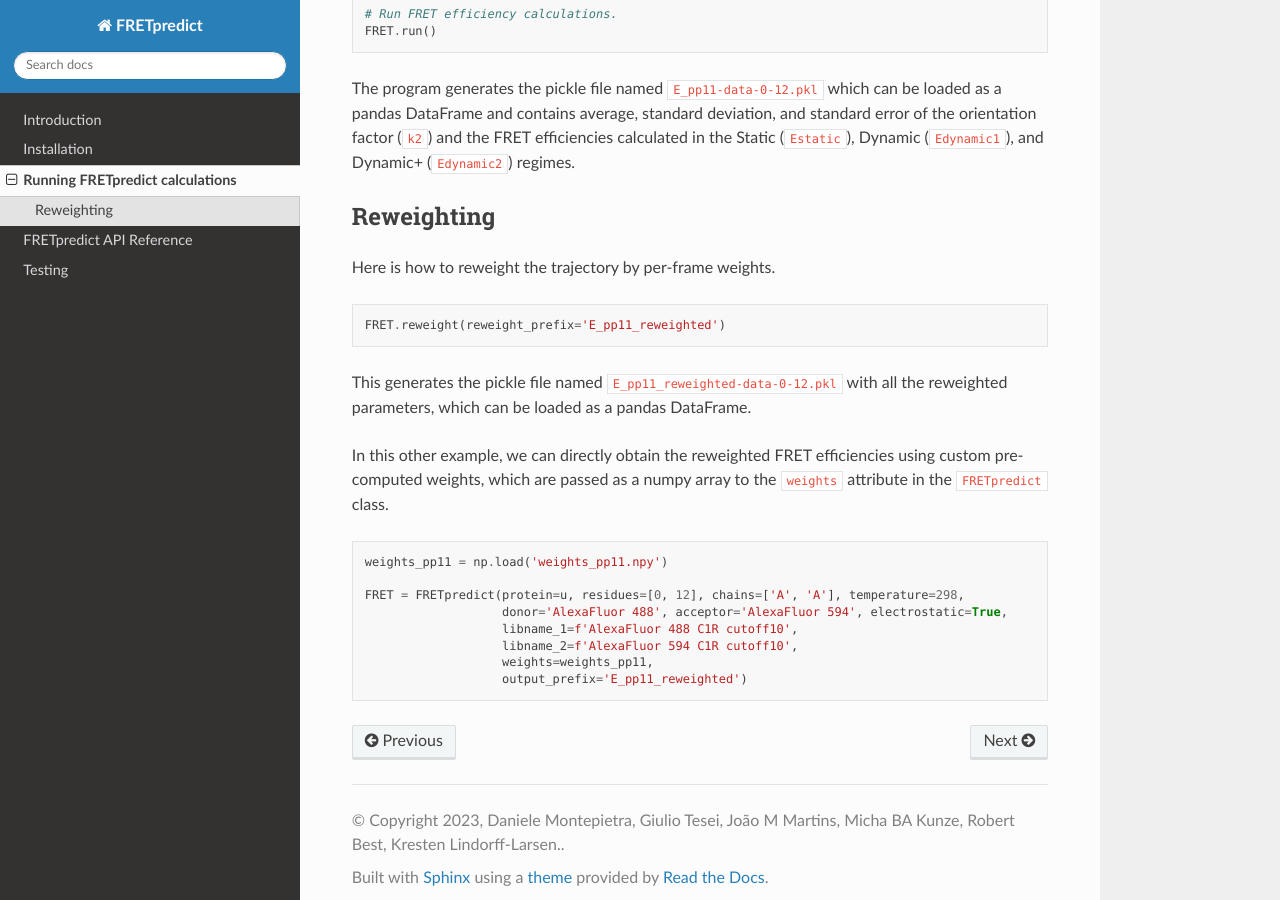
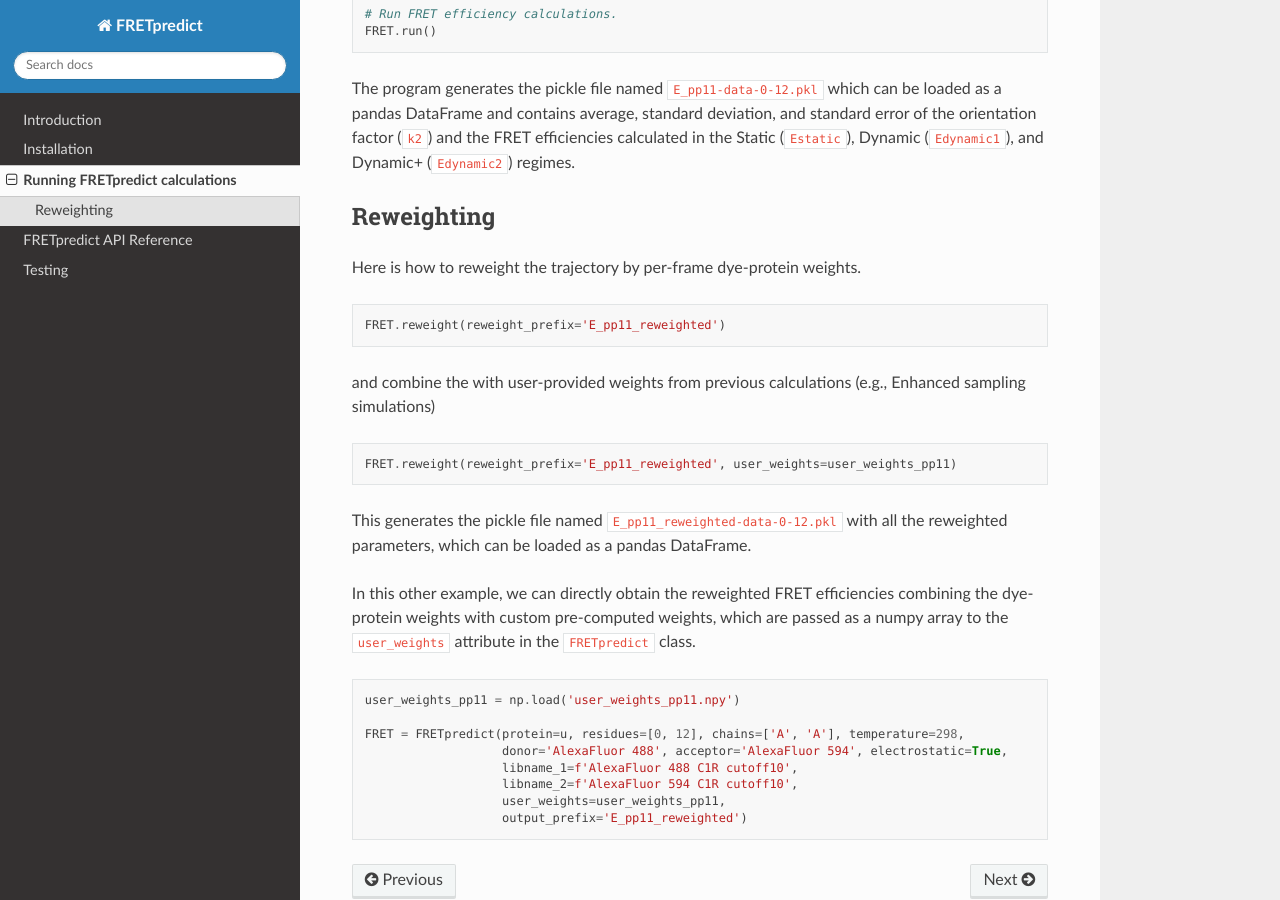
Before and after one commit to KULL-Centre/FRETpredict, a Sphinx documentation site: the page built from docs/_docs/running.md, in a window 1280 px wide and 900 px high, scrolled down 506 px. Built offline with Sphinx 7.4.7 and the Read the Docs theme 2.0.0, drawn with Linux system fonts in a browser that asks for light colours; pages that are not in the unit, such as notebooks, are missing from menus.

Commit message:
Update running.md with user_weights option

```diff
--- a/docs/_docs/running.md
+++ b/docs/_docs/running.md
@@ -26,22 +26,26 @@ The program generates the pickle file named `E_pp11-data-0-12.pkl` which can be
 
 ### Reweighting
 
-Here is how to reweight the trajectory by per-frame weights.
+Here is how to reweight the trajectory by per-frame dye-protein weights.
 ~~~ python
 FRET.reweight(reweight_prefix='E_pp11_reweighted')
+~~~
+and combine the with user-provided weights from previous calculations (e.g., Enhanced sampling simulations)
+~~~ python
+FRET.reweight(reweight_prefix='E_pp11_reweighted', user_weights=user_weights_pp11)
 ~~~
 
 This generates the pickle file named `E_pp11_reweighted-data-0-12.pkl` with all the reweighted parameters, which can be loaded as a pandas DataFrame.
 
-In this other example, we can directly obtain the reweighted FRET efficiencies using custom pre-computed weights, which are passed as a numpy array to the `weights` attribute in the `FRETpredict` class.
+In this other example, we can directly obtain the reweighted FRET efficiencies combining the dye-protein weights with custom pre-computed weights, which are passed as a numpy array to the `user_weights` attribute in the `FRETpredict` class.
 
 ~~~ python
-weights_pp11 = np.load('weights_pp11.npy')
+user_weights_pp11 = np.load('user_weights_pp11.npy')
 
 FRET = FRETpredict(protein=u, residues=[0, 12], chains=['A', 'A'], temperature=298,
                    donor='AlexaFluor 488', acceptor='AlexaFluor 594', electrostatic=True,
                    libname_1=f'AlexaFluor 488 C1R cutoff10',
                    libname_2=f'AlexaFluor 594 C1R cutoff10',
-                   weights=weights_pp11,
+                   user_weights=user_weights_pp11,
                    output_prefix='E_pp11_reweighted')
 ~~~
```
